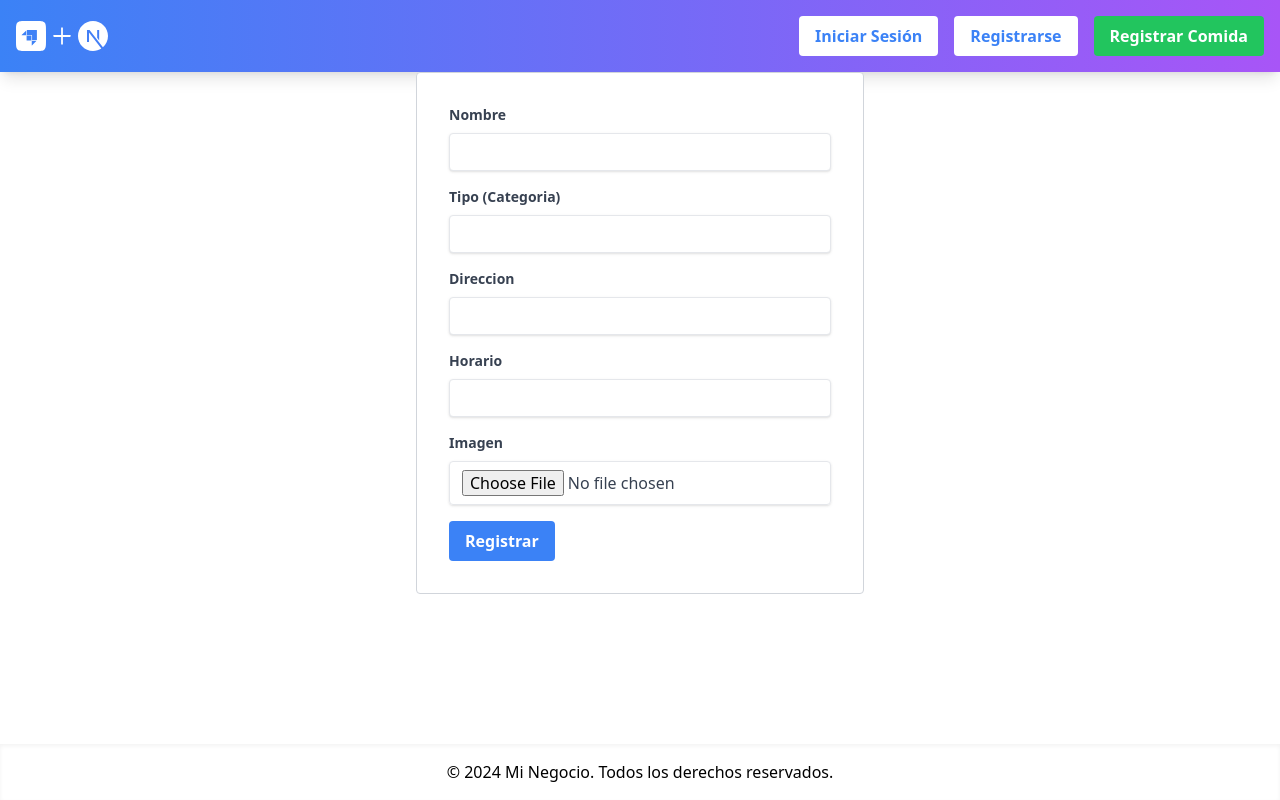
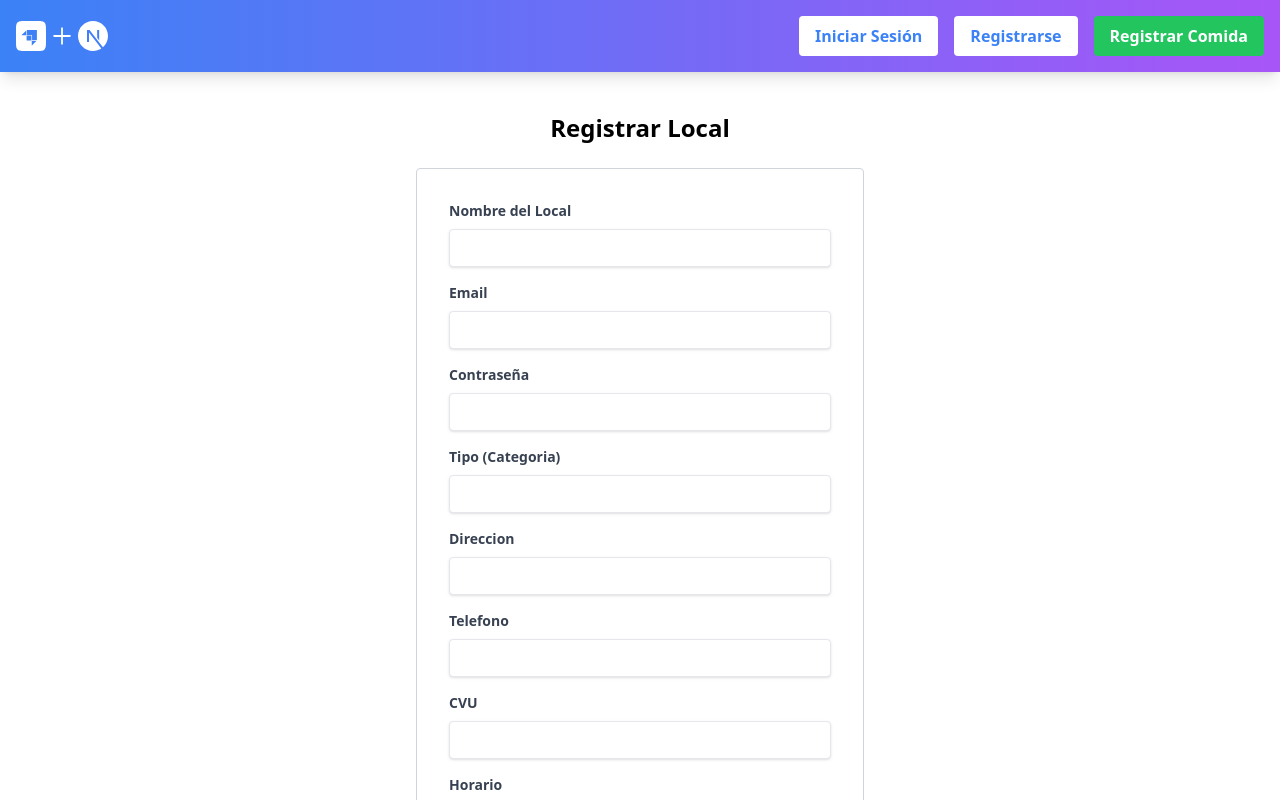
Before and after one commit to veraAlan/rescMealStrapi, a Next.js app in the folder Frontend/: page /register/business in a window 1280 px wide. Shown: the top 800 px of the page. Built offline with nearby package versions, Linux system fonts and the light colour scheme.

Commit message:
Corrected Business Register
Now Business can Register with their respective role and upload a logo image.

```diff
--- a/Frontend/src/app/register/business/page.tsx
+++ b/Frontend/src/app/register/business/page.tsx
@@ -2,11 +2,15 @@
 
 import React from 'react';
 import RegisterBusiness from '../../../components/Business/RegisterBusiness';
+import { Business } from '@/types/Business';
 
 const RegisterBusinessPage: React.FC = () => {
+    const handleBusinessSubmit = (business: Business) => { };
+
     return (
-        <div>
-            <RegisterBusiness />
+        <div className="py-10">
+            <h1 className="text-2xl font-bold text-center mb-6">Registrar Local</h1>
+            <RegisterBusiness onSubmit={handleBusinessSubmit} />
         </div>
     );
 };
--- a/Frontend/src/components/Business/RegisterBusiness.tsx
+++ b/Frontend/src/components/Business/RegisterBusiness.tsx
@@ -12,14 +12,44 @@ const RegisterBusiness: React.FC<BusinessFormProps> = ({ onSubmit }) => {
     return (
         <form onSubmit={handleSubmit} className="max-w-md mx-auto bg-white p-8 border border-gray-300 rounded">
             <div className="mb-4">
-                <label className="block text-gray-700 text-sm font-bold mb-2" htmlFor="name">
-                    Nombre
+                <label className="block text-gray-700 text-sm font-bold mb-2" htmlFor="username">
+                    Nombre del Local
                 </label>
                 <input
-                    id="name"
-                    name="name"
+                    id="username"
+                    name="username"
                     type="text"
-                    value={formData.name}
+                    value={formData.username}
+                    onChange={handleChange}
+                    required
+                    className="shadow appearance-none border rounded w-full py-2 px-3 text-gray-700 leading-tight focus:outline-none focus:shadow-outline"
+                />
+            </div>
+
+            <div className="mb-4">
+                <label className="block text-gray-700 text-sm font-bold mb-2" htmlFor="address">
+                    Email
+                </label>
+                <input
+                    id="email"
+                    name="email"
+                    type="email"
+                    value={formData.email}
+                    onChange={handleChange}
+                    required
+                    className="shadow appearance-none border rounded w-full py-2 px-3 text-gray-700 leading-tight focus:outline-none focus:shadow-outline"
+                />
+            </div>
+
+            <div className="mb-4">
+                <label className="block text-gray-700 text-sm font-bold mb-2" htmlFor="schedule">
+                    Contraseña
+                </label>
+                <input
+                    id="password"
+                    name="password"
+                    type="password"
+                    value={formData.password}
                     onChange={handleChange}
                     required
                     className="shadow appearance-none border rounded w-full py-2 px-3 text-gray-700 leading-tight focus:outline-none focus:shadow-outline"
@@ -48,8 +78,38 @@ const RegisterBusiness: React.FC<BusinessFormProps> = ({ onSubmit }) => {
                 <input
                     id="address"
                     name="address"
-                    type="number"
+                    type="text"
                     value={formData.address}
+                    onChange={handleChange}
+                    required
+                    className="shadow appearance-none border rounded w-full py-2 px-3 text-gray-700 leading-tight focus:outline-none focus:shadow-outline"
+                />
+            </div>
+
+            <div className="mb-4">
+                <label className="block text-gray-700 text-sm font-bold mb-2" htmlFor="phone">
+                    Telefono
+                </label>
+                <input
+                    id="phone"
+                    name="phone"
+                    type="text"
+                    value={formData.phone}
+                    onChange={handleChange}
+                    required
+                    className="shadow appearance-none border rounded w-full py-2 px-3 text-gray-700 leading-tight focus:outline-none focus:shadow-outline"
+                />
+            </div>
+
+            <div className="mb-4">
+                <label className="block text-gray-700 text-sm font-bold mb-2" htmlFor="cvu">
+                    CVU
+                </label>
+                <input
+                    id="cvu"
+                    name="cvu"
+                    type="text"
+                    value={formData.cvu}
                     onChange={handleChange}
                     required
                     className="shadow appearance-none border rounded w-full py-2 px-3 text-gray-700 leading-tight focus:outline-none focus:shadow-outline"
--- a/Frontend/src/hooks/Business/useRegisterBusiness.ts
+++ b/Frontend/src/hooks/Business/useRegisterBusiness.ts
@@ -1,14 +1,15 @@
 import { useState, useEffect } from 'react';
 import { Business } from '../../types/Business';
+import axios from 'axios';
 
 export const useRegisterBusiness = (onSubmit: (business: Business) => void) => {
     const [formData, setFormData] = useState<Business>({
-        name: '',
+        username: '',
+        password: '',
         type: '',
         address: '',
         email: '',
-        password: '',
-        phone: BigInt(0),
+        phone: '',
         schedule: '',
         cvu: '',
         image: null
@@ -28,55 +29,59 @@ export const useRegisterBusiness = (onSubmit: (business: Business) => void) => {
     const handleSubmit = async (e: React.FormEvent) => {
         e.preventDefault();
 
-        const business: any = {};
-        for (const key in formData) {
-            const value = formData[key as keyof Business];
-            if (value !== null && value !== undefined) {
-                business[key] = value;
-            }
+        let business = {
+            type: formData.type,
+            address: formData.address,
+            phone: formData.phone,
+            schedule: formData.schedule,
+            cvu: formData.cvu,
+            image: ''
         }
 
-        try {
-            let imageUrl = null;
-            if (formData.image) {
-                const imageData = new FormData();
-                imageData.append('files', formData.image);
-                const imageResponse = await fetch('http://localhost:1337/api/upload', {
-                    method: 'POST',
-                    body: imageData,
-                });
-                const imageResult = await imageResponse.json();
-                if (imageResponse.ok && imageResult.length > 0) {
-                    imageUrl = imageResult[0].id;
+        let userID = 0;
+
+        const response = await axios.post('http://localhost:1337/api/auth/local/register', {
+            username: formData.username,
+            email: formData.email,
+            password: formData.password,
+        }).then((response) => {
+            localStorage.setItem('token', response.data.jwt)
+            userID = response.data.user.id
+        }).catch(error => console.error('Error al registrar el usuario: ', error.message));
+
+        if (formData.image) {
+            const imageData = new FormData();
+            imageData.append('files', formData.image);
+            const response = await axios.post('http://localhost:1337/api/upload', {
+                files: formData.image
+            }, {
+                headers: {
+                    "Content-Type": "multipart/form-data",
+                    Authorization: "Bearer " + localStorage.getItem('token')
+                }
+            }).then((responseImage) => {
+                if (responseImage.status == 201) {
+                    console.log('Response Image: ', responseImage.data);
+                    business.image = responseImage.data[0].id
                 } else {
-                    console.error('Error uploading image:', imageResult);
-                    return;
+                    console.error(responseImage);
                 }
+            }).catch((error) => console.error('Error uploading image:', error));
+        }
+
+        const responseBusiness = await axios.post('http://localhost:1337/api/businesses',
+            { data: business }, { headers: { Authorization: "Bearer " + localStorage.getItem('token') } }
+        ).then((responseBusiness) => {
+            if (responseBusiness.status == 201) {
+                axios.put('http://localhost:1337/api/users/' + userID, {
+                    role: 16,
+                    client: responseBusiness.data.id
+                }, { headers: { Authorization: "Bearer " + localStorage.getItem('token') } })
+                onSubmit(responseBusiness.data);
+            } else {
+                console.error(responseBusiness);
             }
-
-            if (imageUrl) {
-                business['image'] = imageUrl;
-            }
-
-            const payload = { data: business };
-
-            const response = await fetch('http://localhost:1337/api/businesses', {
-                method: 'POST',
-                headers: {
-                    'Content-Type': 'application/json',
-                },
-                body: JSON.stringify(payload),
-            });
-
-            const result = await response.json();
-            if (response.ok) {
-                onSubmit(result.data);
-            } else {
-                console.error(result);
-            }
-        } catch (error) {
-            console.error('Error al registrar la comida:', error);
-        }
+        }).catch(error => console.error('Error al registrar el cliente', error));
     };
 
     return { formData, handleChange, handleSubmit, handleFileChange };
--- a/Frontend/src/hooks/Client/useRegisterClient.ts
+++ b/Frontend/src/hooks/Client/useRegisterClient.ts
@@ -2,7 +2,7 @@ import { useState, useEffect } from "react";
 import { Client } from "../../types/Client";
 import axios from "axios";
 
-export const useRegisterClient = (onsubmit: (client: Client) => void) => {
+export const useRegisterClient = (onSubmit: (client: Client) => void) => {
     const [formData, setFormData] = useState<Client>({
         username: '',
         last_name: '',
@@ -42,12 +42,12 @@ export const useRegisterClient = (onsubmit: (client: Client) => void) => {
         const responseClient = await axios.post('http://localhost:1337/api/clients',
             { data: client }, { headers: { Authorization: "Bearer " + localStorage.getItem('token') } }
         ).then((responseClient) => {
-            if (responseClient.status) {
+            if (responseClient.status == 200) {
                 axios.put('http://localhost:1337/api/users/' + userID, {
                     role: 15,
                     client: responseClient.data.data.id
                 }, { headers: { Authorization: "Bearer " + localStorage.getItem('token') } })
-                onsubmit(responseClient.data.data);
+                onSubmit(responseClient.data.data);
             } else {
                 console.error(responseClient);
             }
--- a/Frontend/src/types/Business.ts
+++ b/Frontend/src/types/Business.ts
@@ -1,12 +1,12 @@
 export interface Business {
     id?: number;
     image: File | null;
-    name: string;
+    username: string;
     type: string;
     address: string;
     email: string;
     password: string;
-    phone: BigInt;
+    phone: string;
     schedule: string;
     cvu: string;
 }
```
